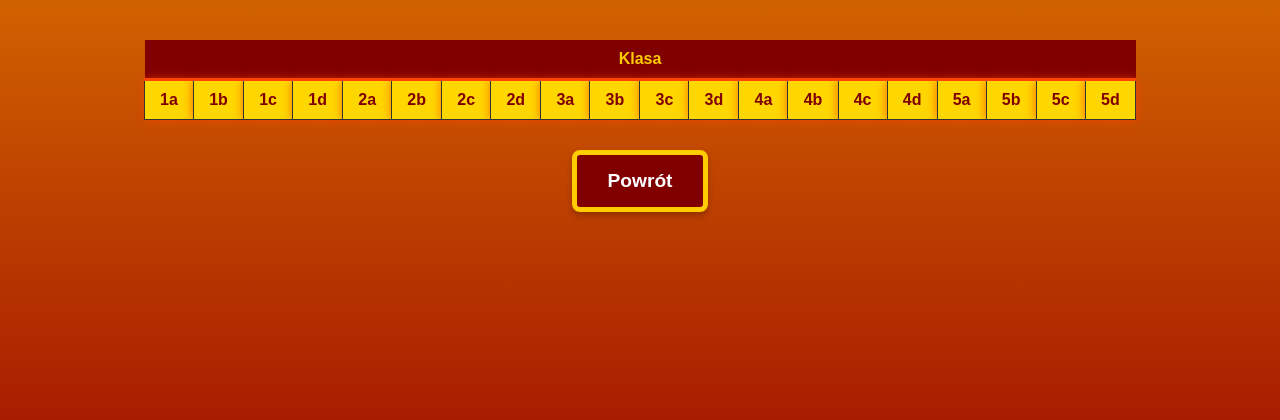
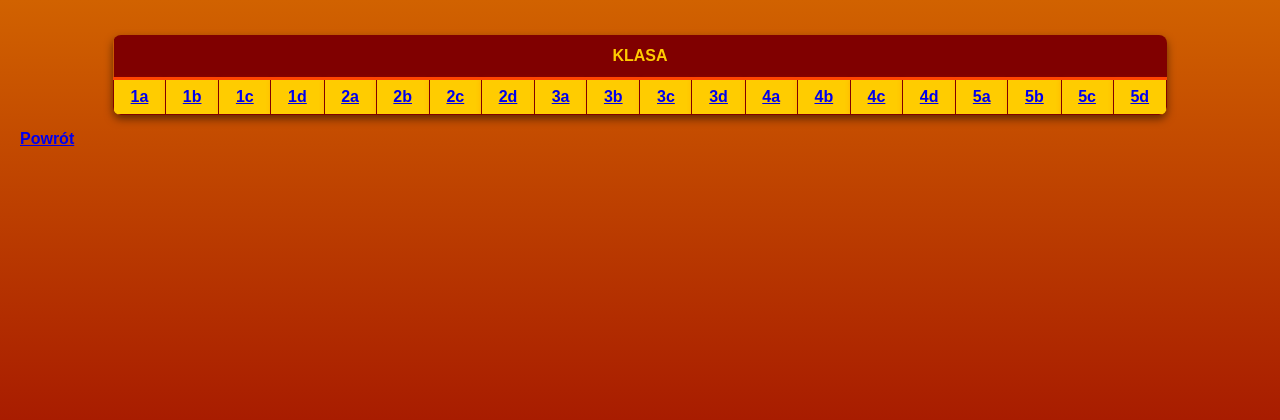
Before and after one commit to Oskarkozi/PlanLekcjiPraktyki, a PHP site: page /edytor/wyburKlasEdytor.php in a window 1280 px wide. Shown: the top 420 px of the page. Run offline with PHP 8.4, Linux system fonts and the light colour scheme; data comes from the database, SQL or seed files in the repository.

Commit message:
jest to w jakims stanie dzialajacym

```diff
--- a/edytor/edytor.css
+++ b/edytor/edytor.css
@@ -1,48 +1,129 @@
-         /* Gradient na całe tło strony */
+/* --- Gradient na całe tło strony --- */
 body {
     font-weight: bold;
     font-family: Arial, sans-serif;
     margin: 0;
     padding: 20px;
-            background: linear-gradient(180deg, #d16200,#a81c00, #313131); /* Gradient z ciemnej czerwieni do żółci */
+    background: linear-gradient(180deg, #d16200, #a81c00, #313131);
     color: #fff;
-            min-height: 100vh; /* Upewnia się, że gradient pokrywa całe okno przeglądarki */
+    min-height: 100vh;
 }
 
-        /* Styl tabeli */
+/* --- Nagłówki --- */
+h1 {
+    font-size: 2.5em; /* Zmniejszony rozmiar nagłówka */
+    color: #FFD700;
+    text-align: center;
+    margin: 20px 0;
+    text-shadow: 2px 2px 5px rgba(255, 69, 0, 0.8);
+    animation: titleShake 1.5s ease-in-out 2;
+}
+
+/* Animacja dla h1 */
+@keyframes titleShake {
+    0%, 100% {
+        transform: translateY(0);
+    }
+    50% {
+        transform: translateY(5px);
+    }
+}
+
+/* --- Tabele --- */
 table {
-            width: 80%; /* Zmniejszona szerokość tabeli dla lepszego wyglądu */
+    width: 85%; /* Zmniejszona szerokość tabeli */
     border-collapse: collapse;
-            margin: 20px auto; /* Wyśrodkowanie tabeli na stronie */
+    margin: 15px auto;
+    box-shadow: 0px 4px 8px rgba(0, 0, 0, 0.5);
+    border-radius: 8px;
+    overflow: hidden;
 }
 
 th {
-            background-color: #800000; /* Ciemnoczerwony kolor tła nagłówków */
-            color: #ffcc00; /* Żółty kolor tekstu */
-            padding: 10px;
+    background-color: #800000;
+    color: #ffcc00;
+    padding: 12px; /* Zmniejszona wysokość nagłówków tabeli */
     text-align: center;
     font-weight: bold;
-            border-bottom: 3px solid #ff4500; /* Pomarańczowa linia pod nagłówkiem */
+    border-bottom: 3px solid #ff4500;
+    text-transform: uppercase;
 }
 
 td {
-            background-color: #ffcc00; /* Żółty kolor tła komórek */
-            color: #800000; /* Ciemnoczerwony kolor tekstu */
-            padding: 10px;
+    background-color: #ffcc00;
+    color: #800000;
+    padding: 8px; /* Zmniejszony padding dla komórek tabeli */
     text-align: center;
     font-weight: bold;
-            border: 1px solid #800000; /* Ciemnoczerwone obramowanie komórek */
+    border: 1px solid #800000;
+    box-shadow: 0px 0px 5px rgba(255, 69, 0, 0.2);
 }
 
-        a {
-            text-decoration: none;
-            color: #800000; /* Ciemnoczerwony kolor tekstu linków */
+/* --- Pola rozwijane (select) --- */
+select {
+    padding: 8px; /* Zmniejszony padding */
+    font-size: 0.9em; /* Zmniejszony rozmiar czcionki */
+    color: #fff;
+    background-color: #800000;
+    border: 2px solid #ffcc00;
+    border-radius: 5px;
+    box-shadow: 0px 3px 5px rgba(0, 0, 0, 0.2);
+    transition: background-color 0.3s, transform 0.2s;
+    cursor: pointer;
 }
 
-        a:hover {
-            color: #ff4500; /* Pomarańczowy kolor po najechaniu myszką */
+select:hover {
+    background-color: #ff4500;
+    transform: scale(1.05);
 }
-        /*stopka*/
+
+select:focus {
+    outline: 2px solid #FFD700;
+    outline-offset: 3px;
+}
+
+/* --- Przycisk "Usuń" --- */
+button, input[type="button"] {
+    padding: 8px 15px; /* Zmniejszony padding */
+    font-size: 0.9em; /* Zmniejszony rozmiar czcionki */
+    color: #fff;
+    background-color: #800000;
+    border: 2px solid #FFD700;
+    border-radius: 6px;
+    box-shadow: 0px 3px 5px rgba(0, 0, 0, 0.3);
+    cursor: pointer;
+    transition: background-color 0.3s, transform 0.2s;
+}
+
+button:hover, input[type="button"]:hover {
+    background-color: #FF4500;
+    transform: scale(1.1);
+    color: #FFD700;
+}
+
+button:focus, input[type="button"]:focus {
+    outline: 2px solid #FFD700;
+    outline-offset: 2px;
+}
+
+/* --- Pola tekstowe (jeśli są używane) --- */
+input[type="text"], input[type="number"] {
+    padding: 8px; /* Zmniejszony padding */
+    font-size: 0.9em; /* Zmniejszony rozmiar czcionki */
+    color: #800000;
+    background-color: #FFD700;
+    border: 2px solid #800000;
+    border-radius: 4px;
+    box-shadow: 0px 2px 4px rgba(0, 0, 0, 0.2);
+    transition: background-color 0.3s, border 0.3s;
+}
+
+input[type="text"]:focus, input[type="number"]:focus {
+    background-color: #FFEB3B;
+    border-color: #FF4500;
+}
+
+/* --- Stopka --- */
 footer {
     position: fixed;
     bottom: 0;
@@ -50,138 +131,19 @@
     background-color: #2F4F4F;
     color: white;
     text-align: center;
-            padding: 4px 0;
-            font-size: 0.9em;
-            opacity: 0.6;
+    padding: 6px 0; /* Zmniejszona wysokość stopki */
+    font-size: 0.8em;
+    opacity: 0.8;
+    box-shadow: 0px -2px 5px rgba(0, 0, 0, 0.5);
 }
 
 footer a {
-            color: #45a049;
+    color: #FFD700;
     text-decoration: none;
     font-weight: bold;
 }
 
 footer a:hover {
     text-decoration: underline;
+    color: #FF4500;
 }
-        /* Styl przycisku */
-        .button-container {
-            margin-top: 30px;
-            text-align: center;
-            width: 100%;
-        }
-
-        .button {
-            display: inline-block;
-            padding: 15px 30px;
-            font-size: 1.2em;
-            color: white;
-            background-color: #800000;
-            border: solid;
-            border-style: solid;
-            border-width: 5px;
-            border-radius: 8px;
-            border-color: #ffcc00;
-            cursor: pointer;
-            text-decoration: none;
-            text-align: center;
-            transition: background-color 0.3s, transform 0.2s;
-            box-shadow: 0px 4px 6px rgba(0, 0, 0, 0.2);
-        }
-
-        .button:hover {
-            color: yellow;
-            transform: scale(1.1);
-            box-shadow: 0px 6px 10px rgba(0, 0, 0, 0.3);
-        }
-
-        .button:focus {
-            outline: 2px solid #fff;
-            outline-offset: 4px;
-        }
-
-td {
-    font-weight: bold;
-    background-color: #FFD700;
-    color: #333;
-    padding: 10px;
-    text-align: center;
-    border: 1px solid #333;
-    box-shadow: 0px 0px 10px rgba(255, 69, 0, 0.8);
-}
-
-
-td.godz, td.nr {
-    width: 80px;
-}
-
-td.dzien {
-    width: 120px;
-}
-
-h1 {
-    color: #FFD700;
-    text-align: center;
-    text-shadow: 2px 2px 5px rgba(255, 69, 0, 0.8);
-    animation: titleShake 2s ease-in-out 2;
-}
-
-@keyframes titleShake {
-    0% {
-        transform: translateY(0);
-    }
-    50% {
-        transform: translateY(5px);
-    }
-    100% {
-        transform: translateY(0);
-    }
-}
-
-.emoji {
-    position: absolute;
-    top: -50px;
-    animation: fall 5s linear infinite;
-    font-size: 24px;
-}
-
-@keyframes fall {
-    to {
-        transform: translateY(100vh);
-    }
-}
-        /* Styl przycisku */
-        .button-container {
-            margin-top: 30px;
-            text-align: center;
-            width: 100%;
-        }
-
-        .button {
-            display: inline-block;
-            padding: 15px 30px;
-            font-size: 1.2em;
-            color: white;
-            background-color: #800000;
-            border: solid;
-            border-style: solid;
-            border-width: 5px;
-            border-radius: 8px;
-            border-color: #ffcc00;
-            cursor: pointer;
-            text-decoration: none;
-            text-align: center;
-            transition: background-color 0.3s, transform 0.2s;
-            box-shadow: 0px 4px 6px rgba(0, 0, 0, 0.2);
-        }
-
-        .button:hover {
-            color: yellow;
-            transform: scale(1.1);
-            box-shadow: 0px 6px 10px rgba(0, 0, 0, 0.3);
-        }
-
-        .button:focus {
-            outline: 2px solid #fff;
-            outline-offset: 4px;
-        }
```
Also changed, not shown: edytor/PlanLekcjiEdytor.php (line endings or trailing spaces). Lines whose indentation alone changed are shown as unchanged.
